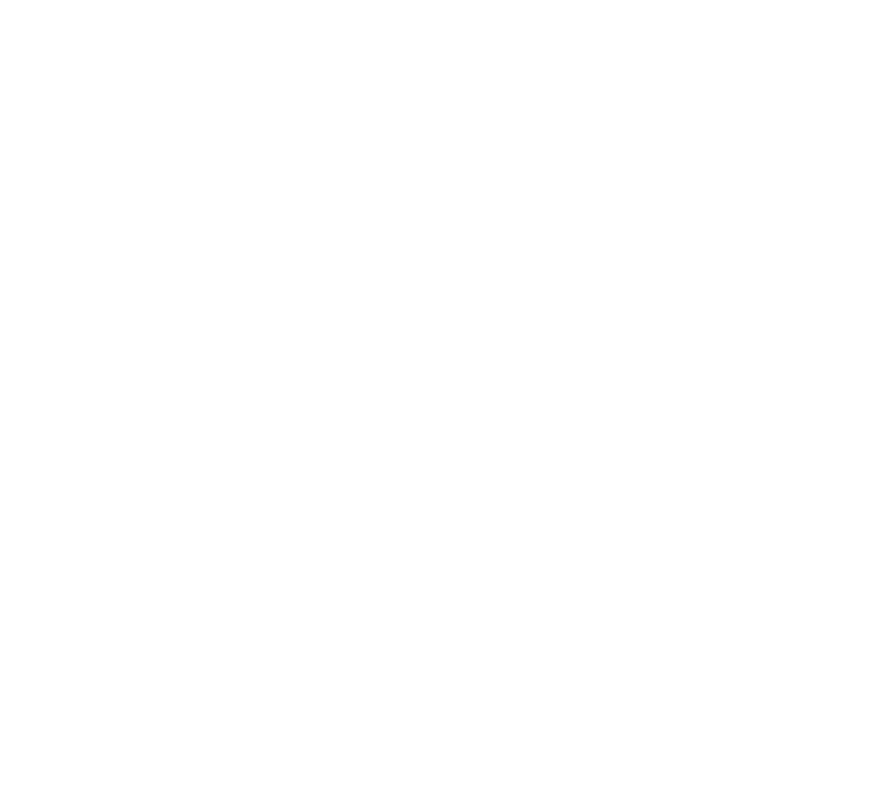
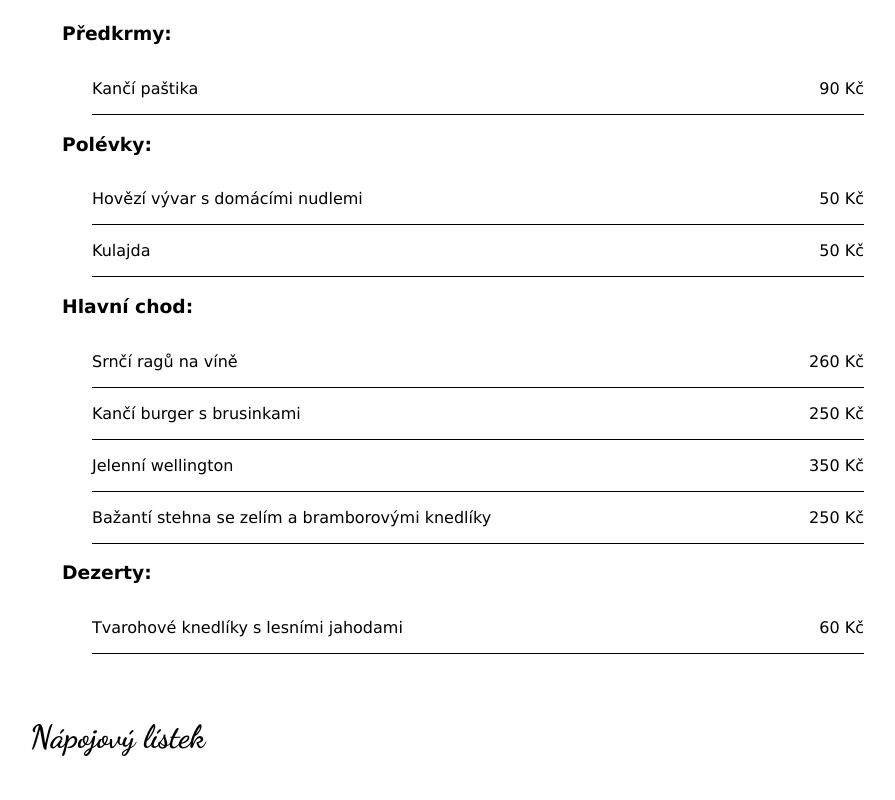
Before and after one commit to icirova/hotel-lovecky-zamecek, a React (Vite) app: page /menu in a window 1280 px wide. Before the commit this address had no page. Shown: the part 820-1620 px from the top of the page, without its empty margins (162-1057 px from the left). Before the commit the page ends 800 px from the top, so only its background shows below. Built offline with nearby package versions, Linux system fonts and the light colour scheme.

Commit message:
stránka pro menu

```diff
--- a/package.json
+++ b/package.json
@@ -11,7 +11,7 @@
   "dependencies": {
     "react": "^18.2.0",
     "react-dom": "^18.2.0",
-    "react-router-dom": "^6.22.2"
+    "react-router-dom": "^6.22.3"
   },
   "devDependencies": {
     "@types/react": "^18.2.15",
--- a/src/components/CardList/CardList.jsx
+++ b/src/components/CardList/CardList.jsx
@@ -10,6 +10,8 @@ export const CardList = ({rooms}) => {
     navigate(`/detail/${roomId}`)
   };
 
+console.log(rooms)
+
   return <section className="dark">
     <div className="container">
 
@@ -20,11 +22,11 @@ export const CardList = ({rooms}) => {
       <div className="cards-row">
         {rooms.map(oneRoom => {
           return <Card
-              key={oneRoom.id}
+              key={oneRoom.apartments_id}
               image={oneRoom.image}
               title={oneRoom.title}
               description={oneRoom.description}
-              openDetail={() => openDetail(oneRoom.id)}
+              openDetail={() => openDetail(oneRoom.apartments_id)}
               />
         })}
       </div>
--- a/src/components/Restaurant/Restaurant.css
+++ b/src/components/Restaurant/Restaurant.css
@@ -0,0 +1,22 @@
+.restaurant__link {
+    text-decoration: none;
+    color: white;
+    text-transform: uppercase;
+    padding: 0.5rem 1rem;
+    border: 2px solid white;
+    position: absolute;
+    bottom: 16px;
+   left: 32px;
+  }
+
+.restaurant__link:hover {
+    color: bisque;
+    border: 2px solid bisque;
+  }
+
+@media screen and (min-width: 740px) {
+    .restaurant__link {
+        left: 48px
+    }
+
+}
--- a/src/components/Restaurant/Restaurant.jsx
+++ b/src/components/Restaurant/Restaurant.jsx
@@ -1,13 +1,16 @@
 import "./Restaurant.css"
+
 
 export const Restaurant = () => {
 
   return <section className="light">
     <div className="container">
-      <h2>Restaurace</h2>
+      <h2 >Restaurace</h2>
       <p>Vaříme poctivou českou kuchyni se zaměřením na zvěřinu. Kombinujeme původní receptury s moderním pojetím a servisem.</p>
       <p>Velký důraz klademe na čerstvé a lokální suroviny, menu připravujeme dle ročních období.</p>
       <img className="card__image" src="/components/Restaurant/restaurant.webp" />
+      <a href="/menu" className="restaurant__link">Naše Menu</a>
+
     </div>
   </section>
 };
--- a/src/global.css
+++ b/src/global.css
@@ -4,6 +4,7 @@
 
 html {
   font-family: Verdana, Geneva, Tahoma, sans-serif;
+
 }
 
 body {
@@ -22,6 +23,7 @@ h2 {
   margin-left: auto;
   padding-right: 1rem;
   padding-left: 1rem;
+  position: relative;;
 }
 
 @media screen and (min-width: 740px) {
--- a/src/index.jsx
+++ b/src/index.jsx
@@ -5,6 +5,7 @@ import { App } from './components/App';
 import { HomePage } from './pages/HomePage/';
 import { RoomDetail } from './pages/RoomDetail/RoomDetail';
 import { OrderSummary } from './pages/OrderSummary/OrderSummary';
+import { MenuPage } from './pages/MenuPage/MenuPage';
 
 const router = createBrowserRouter([
   {
@@ -22,6 +23,10 @@ const router = createBrowserRouter([
       {
         path: '/summary',
         element: <OrderSummary />
+      },
+      {
+        path: '/menu',
+        element: <MenuPage />
       }
     ]
   },
--- a/src/pages/HomePage/index.jsx
+++ b/src/pages/HomePage/index.jsx
@@ -18,8 +18,7 @@ export const HomePage = ({}) => {
             throw new Error("Nepodařilo se načíst data.");
           }
           const data = await response.json();
-          const dataRooms = data.result;
-          setRooms(dataRooms);
+          setRooms(data);
         } catch (error) {
           console.error("Chyba při načítání dat:", error.message);
         }
--- /dev/null
+++ b/src/pages/MenuPage/MenuPage.css
@@ -0,0 +1,15 @@
+.menu {
+    padding: 0 2rem;
+}
+
+.menu__item {
+    display: flex;
+    justify-content: space-between;
+    align-items: start;
+    margin: 0 30px;
+    border-bottom: 1px solid black;
+}
+
+.menu__title {
+    margin: 4rem 0;
+}
--- /dev/null
+++ b/src/pages/MenuPage/MenuPage.jsx
@@ -0,0 +1,60 @@
+import "./MenuPage.css"
+
+export const MenuPage = () => {
+  return <section className="container">
+
+    <h2>Jídelní lístek</h2>
+      <div className="menu">
+        <h3>Předkrmy:</h3>
+          <div className="menu__item">
+            <p className="menu__name">Kančí paštika</p>
+            <p className="menu__price">90 Kč</p>
+          </div>
+
+        <h3>Polévky:</h3>
+          <div className="menu__item">
+            <p className="menu__name">Hovězí vývar s domácími nudlemi</p>
+            <p className="menu__price">50 Kč</p>
+          </div>
+          <div className="menu__item">
+          <p className="menu__name">Kulajda</p>
+          <p className="menu__price">50 Kč</p>
+        </div>
+
+        <h3>Hlavní chod:</h3>
+          <div className="menu__item">
+            <p className="menu__name">Srnčí ragů na víně</p>
+            <p className="menu__price">260 Kč</p>
+          </div>
+          <div className="menu__item">
+            <p className="menu__name">Kančí burger s brusinkami</p>
+            <p className="menu__price">250 Kč</p>
+          </div>
+          <div className="menu__item">
+            <p className="menu__name">Jelenní wellington</p>
+            <p className="menu__price">350 Kč</p>
+          </div>
+          <div className="menu__item">
+            <p className="menu__name">Bažantí stehna se zelím a bramborovými knedlíky</p>
+            <p className="menu__price">250 Kč</p>
+          </div>
+
+          <h3>Dezerty:</h3>
+
+          <div className="menu__item">
+            <p className="menu__name">Tvarohové knedlíky s lesními jahodami</p>
+            <p className="menu__price">60 Kč</p>
+          </div>
+
+
+        </div>
+
+        <h2 className="menu__title">Nápojový lístek</h2>
+          <div className="menu">
+
+          </div>
+
+
+
+  </section>
+}
--- a/src/pages/OrderSummary/OrderSummary.css
+++ b/src/pages/OrderSummary/OrderSummary.css
@@ -1,6 +1,7 @@
 .summary__subtitle {
     margin-top: 2.5rem;
 }
+
 
 .summary__link {
     text-transform:uppercase;
--- a/src/pages/RoomDetail/RoomDetail.jsx
+++ b/src/pages/RoomDetail/RoomDetail.jsx
@@ -12,13 +12,12 @@ export const RoomDetail = () => {
       const fetchData = async () => {
         const response = await fetch(`http://localhost:4000/api/rooms/${id}`)
         const data = await response.json()
-        const result = data.result
-        setRoom(result)
+        setRoom(data)
       };
       fetchData()
     }, []);
 
-  return <div className="container">
+  return <section className="container">
     {room && (
       <>
         <h2>{room.title}</h2>
@@ -27,11 +26,11 @@ export const RoomDetail = () => {
         <p>{room.description}</p>
 
         <h4 className="detail__subtitle">Kapacita:</h4>
-        <p>{room.capacity}</p>
+        <p> {room.capacity} lůžek</p>
 
         <h4 className="detail__subtitle">Cena za osobu: </h4>
         <p>{`${room.price} Kč/noc`}</p>
       </>
     )}
-</div>
+</section>
 };
```
